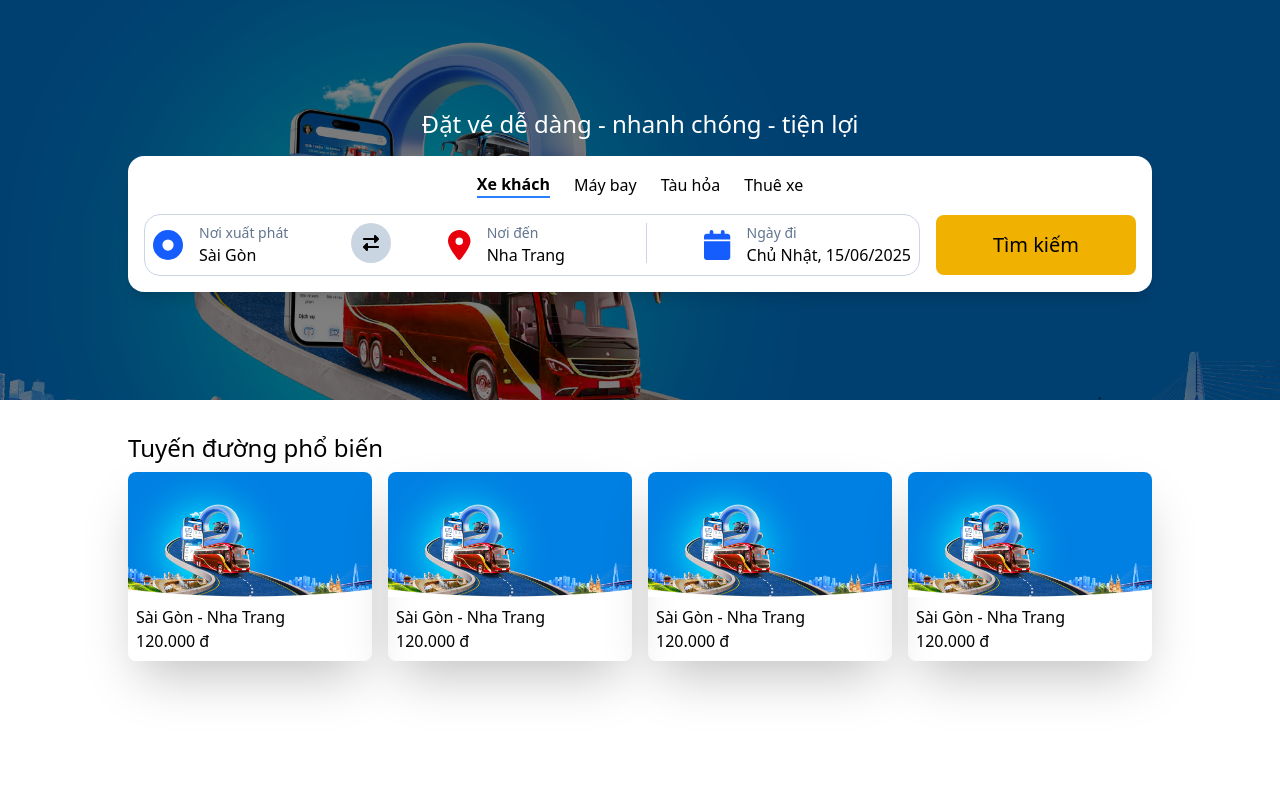
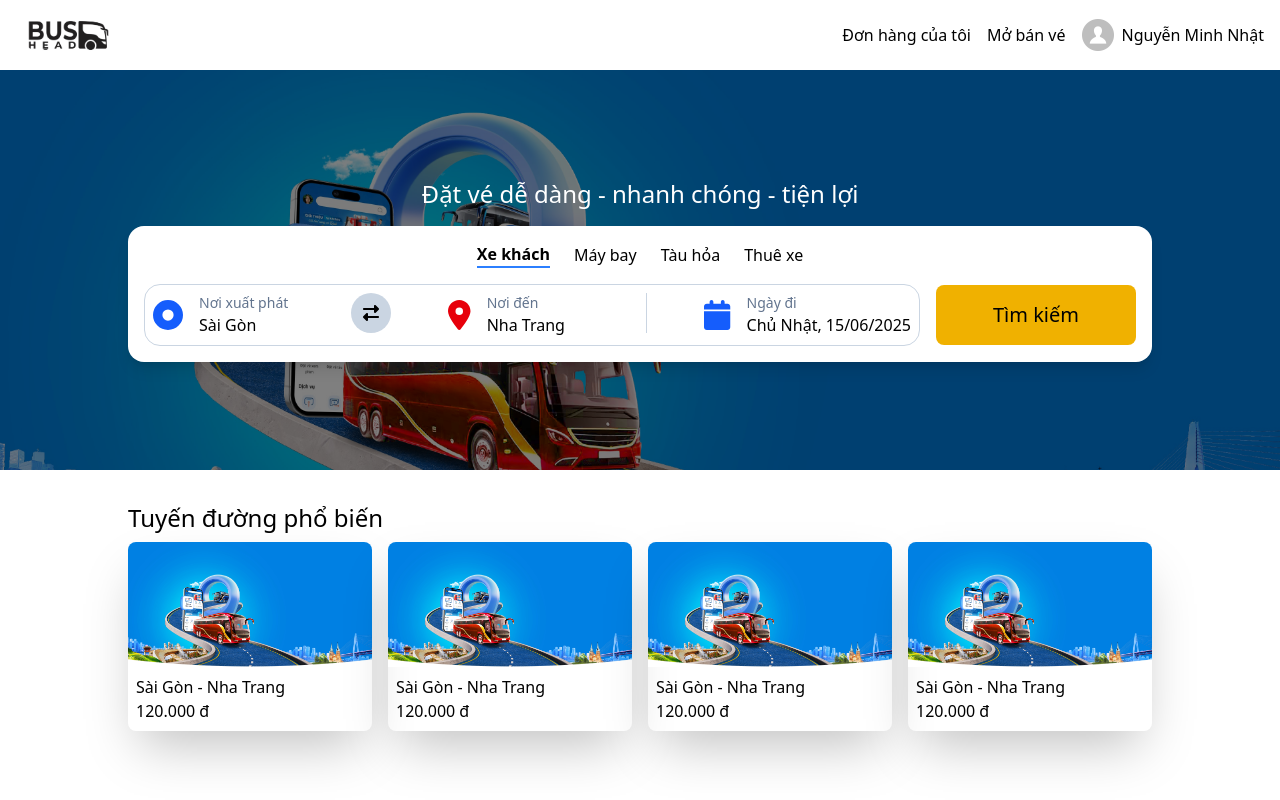
Before and after one commit to NguyenMinhNhat843/BusNow, a Next.js app: page / in a window 1280 px wide. Built offline with nearby package versions, Linux system fonts and the light colour scheme.

Commit message:
featur: UI header with menu user when click avatar

```diff
--- a/src/app/layout.tsx
+++ b/src/app/layout.tsx
@@ -1,5 +1,6 @@
 import type { Metadata } from "next";
 import { Geist, Geist_Mono } from "next/font/google";
+import Header from "@/component/Header";
 import "./globals.css";
 
 const geistSans = Geist({
@@ -25,6 +26,7 @@ export default function RootLayout({
   return (
     <html lang="en">
       <body className={`${geistSans.variable} ${geistMono.variable}`}>
+        <Header />
         {children}
       </body>
     </html>
--- a/src/component/Header.tsx
+++ b/src/component/Header.tsx
@@ -0,0 +1,67 @@
+"use client";
+
+import logo from "../../public/logo.webp";
+import avatarDefault from "../../public/avatar_default.png";
+import Image from "next/image";
+import { useState } from "react";
+
+const tabMenuUser = [
+  {
+    name: "Thông tin cá nhân",
+    link: "/user/profile",
+  },
+  {
+    name: "Đổi mật khẩu",
+    link: "/user/change-password",
+  },
+  {
+    name: "Đăng xuất",
+    link: "/logout",
+  },
+];
+
+export default function Header() {
+  const [isOpenMenuUser, setIsOpenMenuUser] = useState(false);
+
+  return (
+    <div className="flex justify-between items-center bg-white shadow-lg h-[70px]">
+      {/* logo */}
+      <div className="relative h-full aspect-[3/2] mx-4">
+        <Image src={logo} alt="logo" fill className="object-cover" />
+      </div>
+
+      {/* menu */}
+      <div className="h-[50px] flex items-center justify-between gap-4 p-4">
+        <p className="cursor-pointer hover:text-shadow-2xs">Đơn hàng của tôi</p>
+        <p className="cursor-pointer">Mở bán vé</p>
+        {/* menu user */}
+        <div
+          className="relative h-full flex items-center justify-between gap-2 cursor-pointer"
+          onClick={() => setIsOpenMenuUser(!isOpenMenuUser)}
+        >
+          <div className="relative h-[32px] aspect-square rounded-full">
+            <Image
+              src={avatarDefault}
+              alt="avatar"
+              fill
+              className="object-cover"
+            />
+          </div>
+          <span>Nguyễn Minh Nhật</span>
+
+          {isOpenMenuUser && (
+            <div className="absolute top-[calc(100%+12px)] right-0 rounded-lg bg-white shadow-2xl shadow-black w-[200px] z-50">
+              <ul className="py-4">
+                {tabMenuUser.map((item, index) => (
+                  <li key={index} className="p-2 hover:bg-slate-100">
+                    {item.name}
+                  </li>
+                ))}
+              </ul>
+            </div>
+          )}
+        </div>
+      </div>
+    </div>
+  );
+}
```
Also changed, not shown: public/avatar_default.png (added), public/logo.webp (added).
